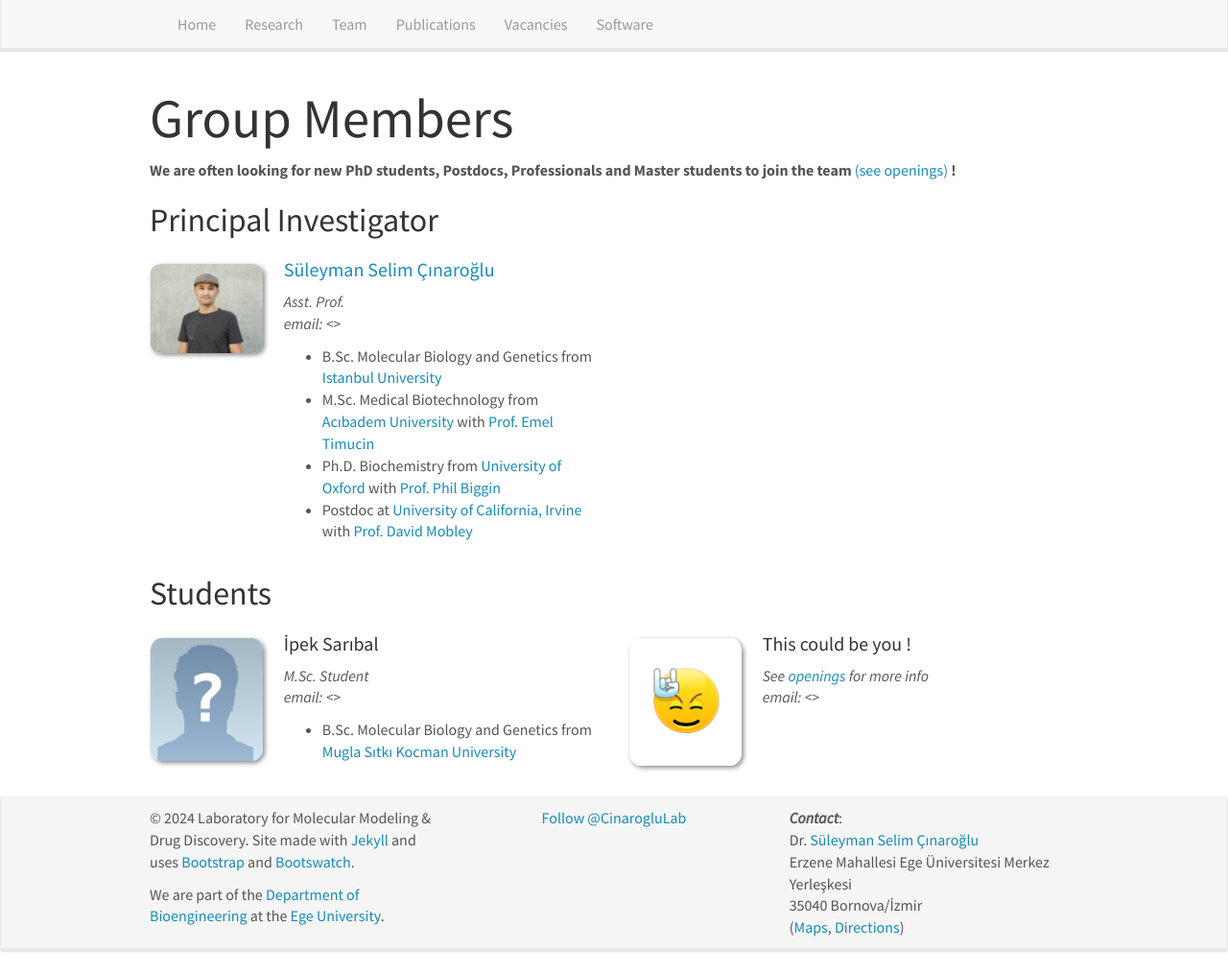
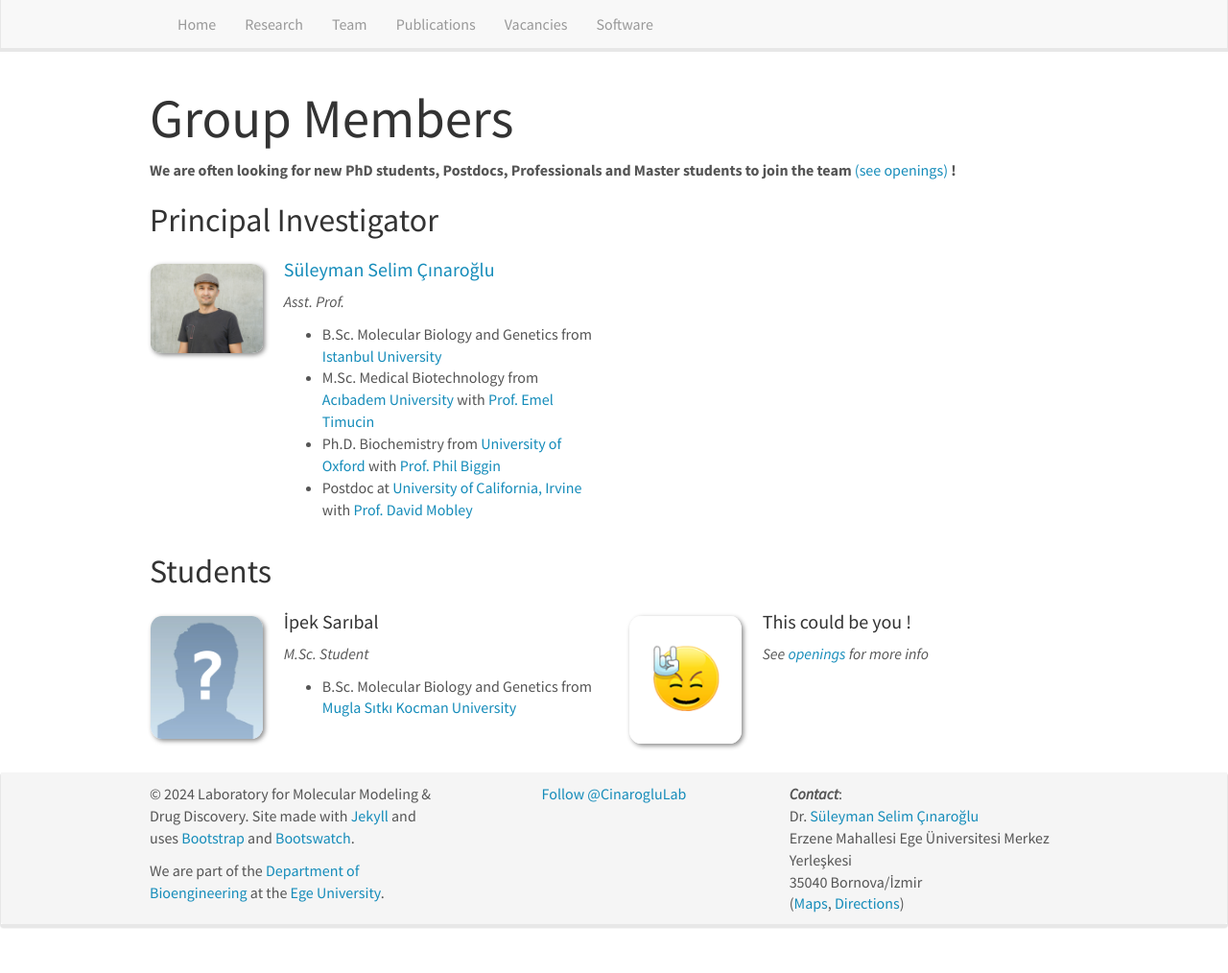
Before and after one commit to CinarogluLab/cinaroglulab.github.io, a Jekyll site: the page built from _pages/team.md, in a window 1280 px wide and 1014 px high. Shown: the whole window at 96% size. Built offline with Jekyll 4.4.1, drawn with Linux system fonts in a browser that asks for light colours; nearby versions of some CDN libraries; comment, search, counter and statistics services are not loaded.

Commit message:
Update team.md

```diff
--- a/_pages/team.md
+++ b/_pages/team.md
@@ -23,7 +23,7 @@ permalink: /team/
 <div class="col-sm-6 clearfix">
   <img src="{{ site.url }}{{ site.baseurl }}/images/teampic/{{ member.photo }}" class="img-responsive" width="25%" style="float: left" />
   <h4>{{ member.name }}</h4>
-  <i>{{ member.info }}<br>email: <{{ member.email }}></i>
+  <i>{{ member.info }}</i>
   <ul style="overflow: hidden">
 
   {% if member.number_educ == 1 %}
@@ -85,7 +85,7 @@ permalink: /team/
 <div class="col-sm-6 clearfix">
   <img src="{{ site.url }}{{ site.baseurl }}/images/teampic/{{ member.photo }}" class="img-responsive" width="25%" style="float: left" />
   <h4>{{ member.name }}</h4>
-  <i>{{ member.info }}<br>email: <{{ member.email }}></i>
+  <i>{{ member.info }}</i>
   <ul style="overflow: hidden">
 
   {% if member.number_educ == 1 %}
```
